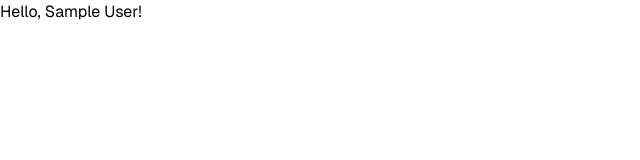
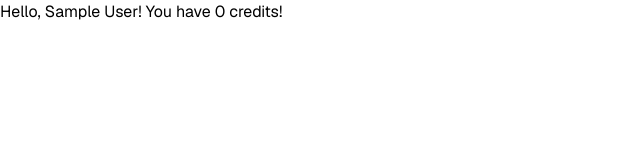
Before and after one commit to Biri0/better, a Next.js app: page /dashboard in a window 1280 px wide. Shown: the top 160 px of the page, without its empty margins (0-640 px from the left). Built offline with nearby package versions, Linux system fonts and the light colour scheme; no server answers; sample sign-in values are in the browser's storage.

Commit message:
Add user credits to session and display on dashboard

```diff
--- a/src/app/dashboard/page.tsx
+++ b/src/app/dashboard/page.tsx
@@ -8,5 +8,10 @@ export default async function Dashboard() {
     redirect("/api/auth/signin?callbackUrl=/dashboard");
   }
 
-  return <h1>Hello, {session.user.name ?? "World"}!</h1>;
+  return (
+    <h1>
+      Hello, {session.user.name ?? "World"}! You have{" "}
+      {session.user.credits ?? 0} credits!
+    </h1>
+  );
 }
--- a/src/server/auth/config.ts
+++ b/src/server/auth/config.ts
@@ -20,15 +20,17 @@ declare module "next-auth" {
   interface Session extends DefaultSession {
     user: {
       id: string;
+      credits: number;
       // ...other properties
       // role: UserRole;
     } & DefaultSession["user"];
   }
 
-  // interface User {
-  //   // ...other properties
-  //   // role: UserRole;
-  // }
+  interface User {
+    credits?: number;
+    // ...other properties
+    // role: UserRole;
+  }
 }
 
 /**
@@ -61,6 +63,7 @@ export const authConfig = {
       user: {
         ...session.user,
         id: user.id,
+        credits: user.credits,
       },
     }),
   },
--- a/src/server/db/schema.ts
+++ b/src/server/db/schema.ts
@@ -46,6 +46,7 @@ export const users = createTable("user", (d) => ({
     })
     .default(sql`CURRENT_TIMESTAMP`),
   image: d.varchar({ length: 255 }),
+  credits: d.integer().notNull().default(1000),
 }));
 
 export const usersRelations = relations(users, ({ many }) => ({
```
